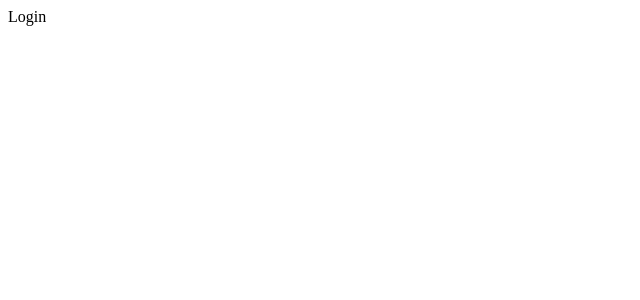
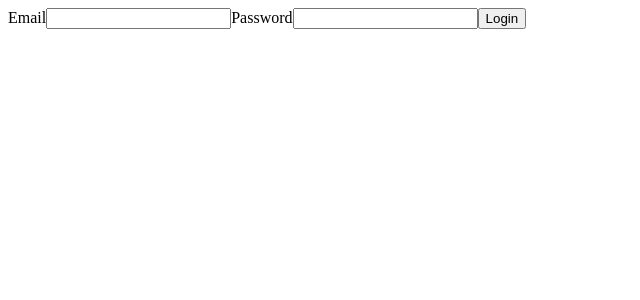
Before and after one commit to Krzychu142/notes-app, a React (Create React App) app: page /login in a window 1280 px wide. Shown: the top 300 px of the page, without its empty margins (0-640 px from the left). Built offline with nearby package versions, Linux system fonts and the light colour scheme; the HTML template or start-up script is replaced by a standard one.

Commit message:
feat(login): compleated login component

```diff
--- a/src/components/Login.js
+++ b/src/components/Login.js
@@ -1,7 +1,66 @@
-import React from "react";
+import React, { useState } from "react";
+import axios from "axios";
+import { useNavigate } from "react-router-dom";
 
 const Login = () => {
-  return <div>Login</div>;
+  const navigate = useNavigate();
+  const [formData, setFormData] = useState({
+    email: "",
+    password: "",
+  });
+  const [error, setError] = useState(null);
+
+  const handleChange = (event) => {
+    const { name, value } = event.target;
+    setFormData((prevFormData) => ({
+      ...prevFormData,
+      [name]: value,
+    }));
+  };
+
+  const handleSubmit = async (event) => {
+    event.preventDefault();
+    try {
+      const response = await axios.post(
+        "http://localhost:3001/login",
+        formData
+      );
+      const token = response.data.token;
+      localStorage.setItem("token", token);
+      navigate("/notes");
+    } catch (error) {
+      setError(error);
+      setFormData({
+        email: "",
+        password: "",
+      });
+    }
+  };
+
+  return (
+    <>
+      <form onSubmit={handleSubmit}>
+        <label htmlFor="email">Email</label>
+        <input
+          type="email"
+          id="email"
+          name="email"
+          value={formData.email}
+          onChange={handleChange}
+        />
+        <label htmlFor="password">Password</label>
+        <input
+          type="password"
+          id="password"
+          name="password"
+          value={formData.password}
+          onChange={handleChange}
+        />
+        <button type="submit">Login</button>
+      </form>
+      {error && <p>Something went wrong. Pleas try again.</p>}
+    </>
+  );
 };
 
 export default Login;
```
